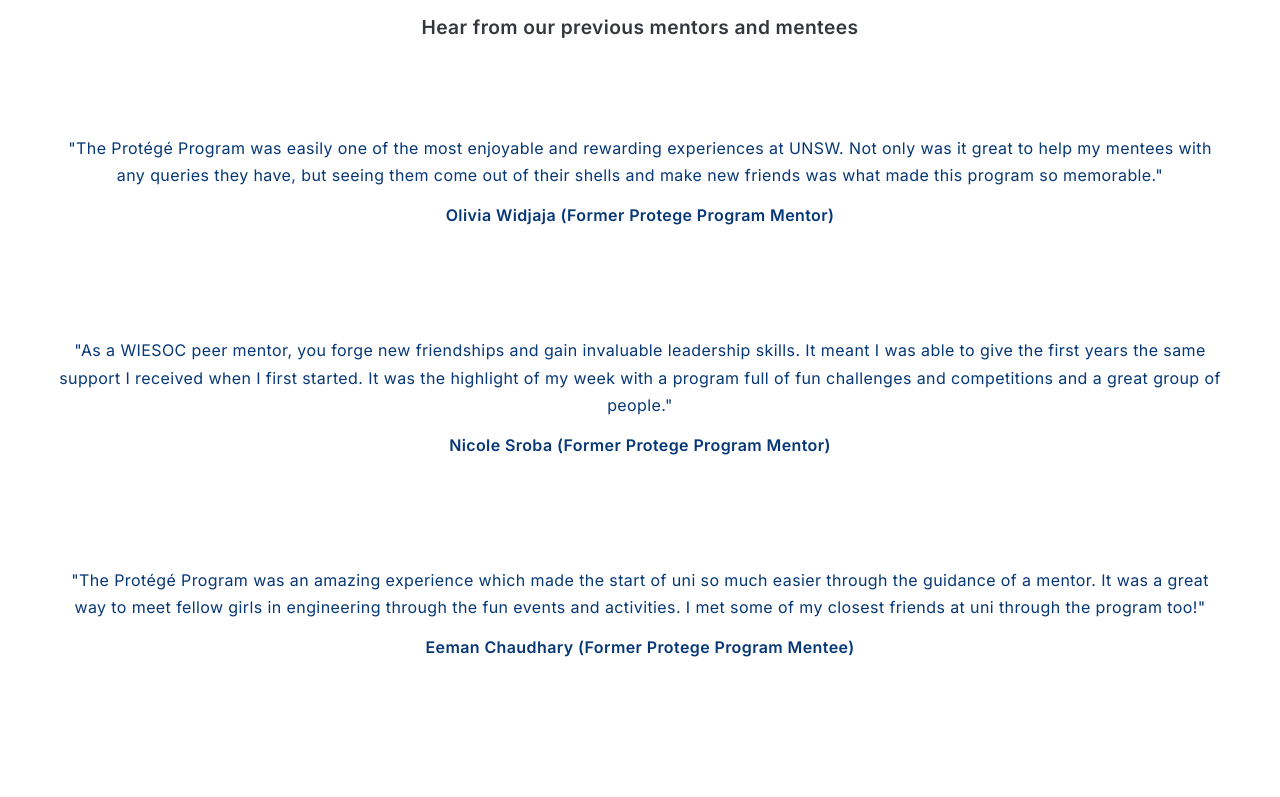
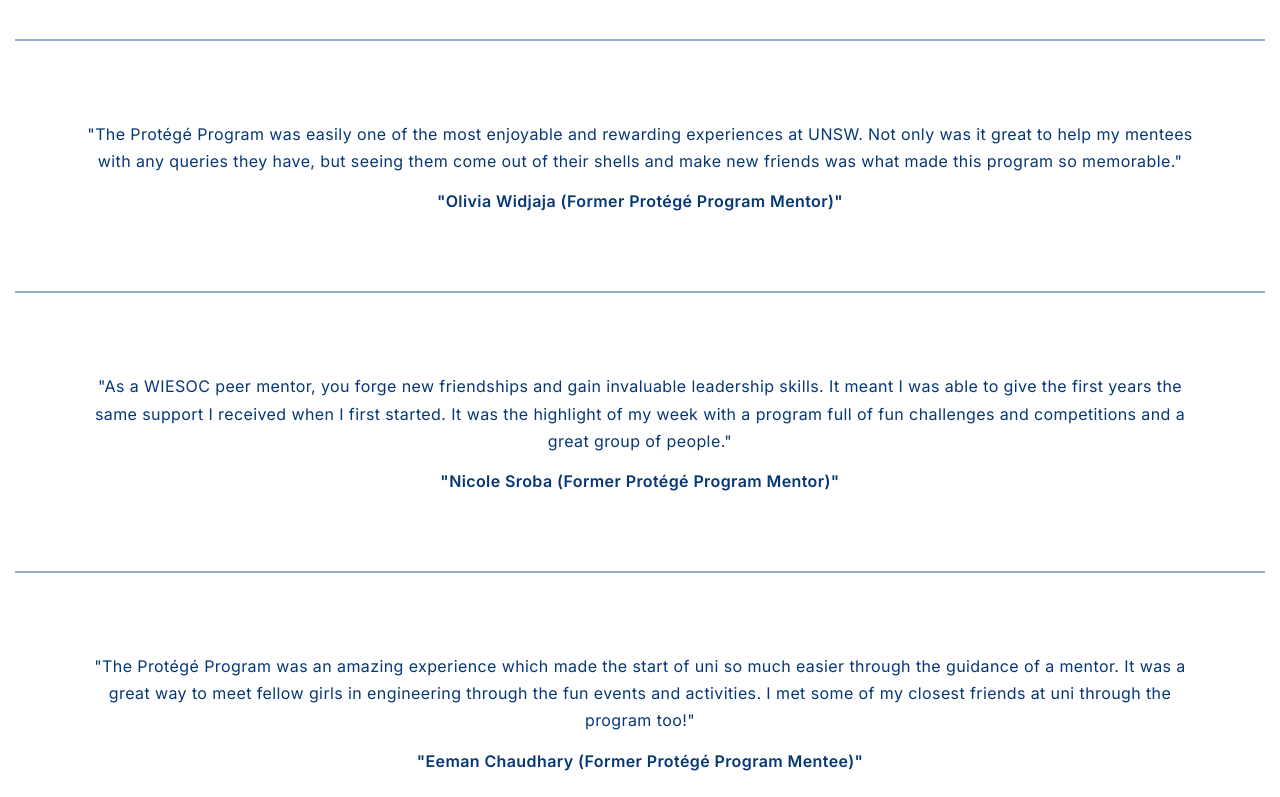
Before and after one commit to UNSW-WIESoc/website, a Next.js app: page /programs in a window 1280 px wide. Shown: the part 2143-2940 px from the top of the page. Built offline with nearby package versions, Linux system fonts and the light colour scheme.

Commit message:
Added component for quotes, takes in 'quote','author','color' props (where color is css className in global.css)

```diff
--- a/app/(pages)/programs/page.tsx
+++ b/app/(pages)/programs/page.tsx
@@ -3,31 +3,27 @@ import PageHeaderCard from '@/components/PageHeaderCard';
 import ProgramsCard from '@/components/ProgramsCard';
 import {IconTextProps} from '@/components/LabelledIcon';
 import HeadingBodyText from '@/components/HeadingBodyText';
+import HorizontalLine from '@/components/HorizontalLine';
+import Quote from '@/components/Quote';
 
 function Testimonials() {
-  const test1 = '"The Protégé Program was easily one of the most enjoyable and rewarding experiences at UNSW. Not only was it great to help my mentees with any queries they have, but seeing them come out of their shells and make new friends was what made this program so memorable."'
-  const test2 = '"As a WIESOC peer mentor, you forge new friendships and gain invaluable leadership skills. It meant I was able to give the first years the same support I received when I first started. It was the highlight of my week with a program full of fun challenges and competitions and a great group of people."'
-  const test3 = '"The Protégé Program was an amazing experience which made the start of uni so much easier through the guidance of a mentor. It was a great way to meet fellow girls in engineering through the fun events and activities. I met some of my closest friends at uni through the program too!"'
+  const test1 = 'The Protégé Program was easily one of the most enjoyable and rewarding experiences at UNSW. Not only was it great to help my mentees with any queries they have, but seeing them come out of their shells and make new friends was what made this program so memorable.'
+  const test2 = 'As a WIESOC peer mentor, you forge new friendships and gain invaluable leadership skills. It meant I was able to give the first years the same support I received when I first started. It was the highlight of my week with a program full of fun challenges and competitions and a great group of people.'
+  const test3 = 'The Protégé Program was an amazing experience which made the start of uni so much easier through the guidance of a mentor. It was a great way to meet fellow girls in engineering through the fun events and activities. I met some of my closest friends at uni through the program too!'
 
   return (
-    <Box py={10} px={5} maxWidth={1250} mx='auto' textAlign='center' alignItems='center'>
+    <Stack py={5} px={5} mx='auto' textAlign='center' justifyContent='center' maxWidth={1250} alignItems='center'>
       <Typography level='subtitle-lg' mb={5} >Hear from our previous mentors and mentees</Typography>
-      {/* line */}
-      <Box my={10} py={2}>
-        <Typography className='dark-blue' level='body' mb={2}>{test1}</Typography>
-        <Typography className='dark-blue' level='subtitle'>Olivia Widjaja (Former Protege Program Mentor)</Typography>
-      </Box>
-      {/* line */}
-      <Box my={10} py={2}>
-        <Typography className='dark-blue' level='body' mb={2}>{test2}</Typography>
-        <Typography className='dark-blue' level='subtitle'>Nicole Sroba (Former Protege Program Mentor)</Typography>
-      </Box>
-      {/* line */}
-      <Box my={10} py={2}>
-        <Typography className='dark-blue' level='body' mb={2}>{test3}</Typography>
-        <Typography className='dark-blue' level='subtitle'>Eeman Chaudhary (Former Protege Program Mentee)</Typography>
-      </Box>
-    </Box>
+      <Stack spacing={10} width='100%' alignItems='center'>
+        <HorizontalLine color='#93AED3' width={1250} height={2} />
+        <Quote quote={test1} color='dark-blue' author='Olivia Widjaja (Former Protégé Program Mentor)' />
+        <HorizontalLine color='#93AED3' width={1250} height={2} />
+        <Quote quote={test2} color='dark-blue' author='Nicole Sroba (Former Protégé Program Mentor)' />
+        <HorizontalLine color='#93AED3' width={1250} height={2} />
+        <Quote quote={test3} color='dark-blue' author='Eeman Chaudhary (Former Protégé Program Mentee)' />
+        <HorizontalLine color='#93AED3' width={1250} height={2} />
+      </Stack>
+    </Stack>
   )
 }
 
--- /dev/null
+++ b/components/Quote.tsx
@@ -0,0 +1,20 @@
+import { Stack, Typography } from '@mui/joy';
+
+interface QuoteProps {
+  quote: string;
+  author: string;
+  color: string
+}
+
+export default function Quote({quote, author, color}: QuoteProps) {
+  return (
+    <Stack direction='column' alignItems='center' spacing={2} px={3}>
+      <Typography className={color} level='body'>
+        "{quote}"
+      </Typography>
+      <Typography className={color} level='subtitle' textAlign='center'>
+        "{author}"
+      </Typography>
+    </Stack>
+  )
+}
```
